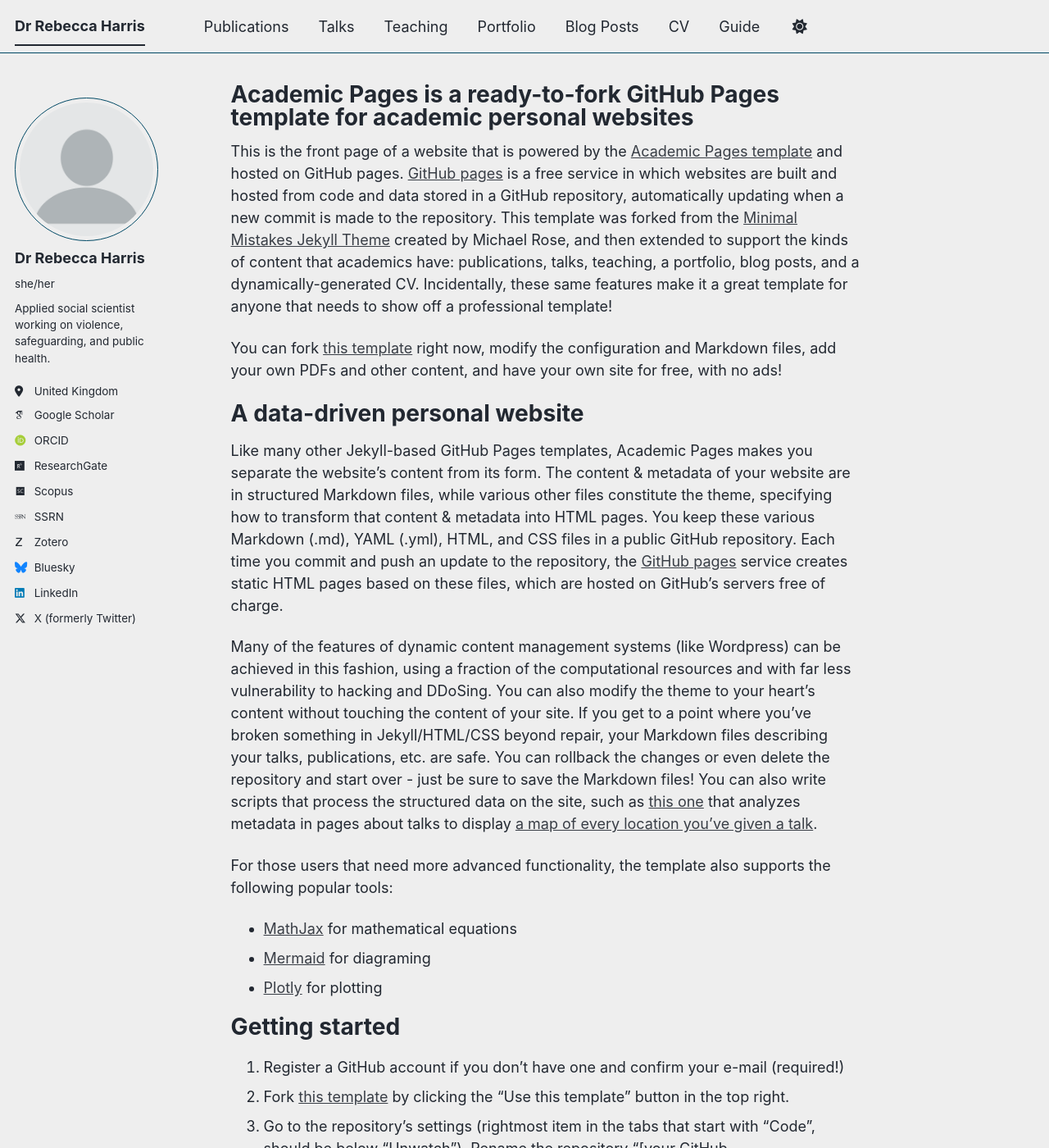
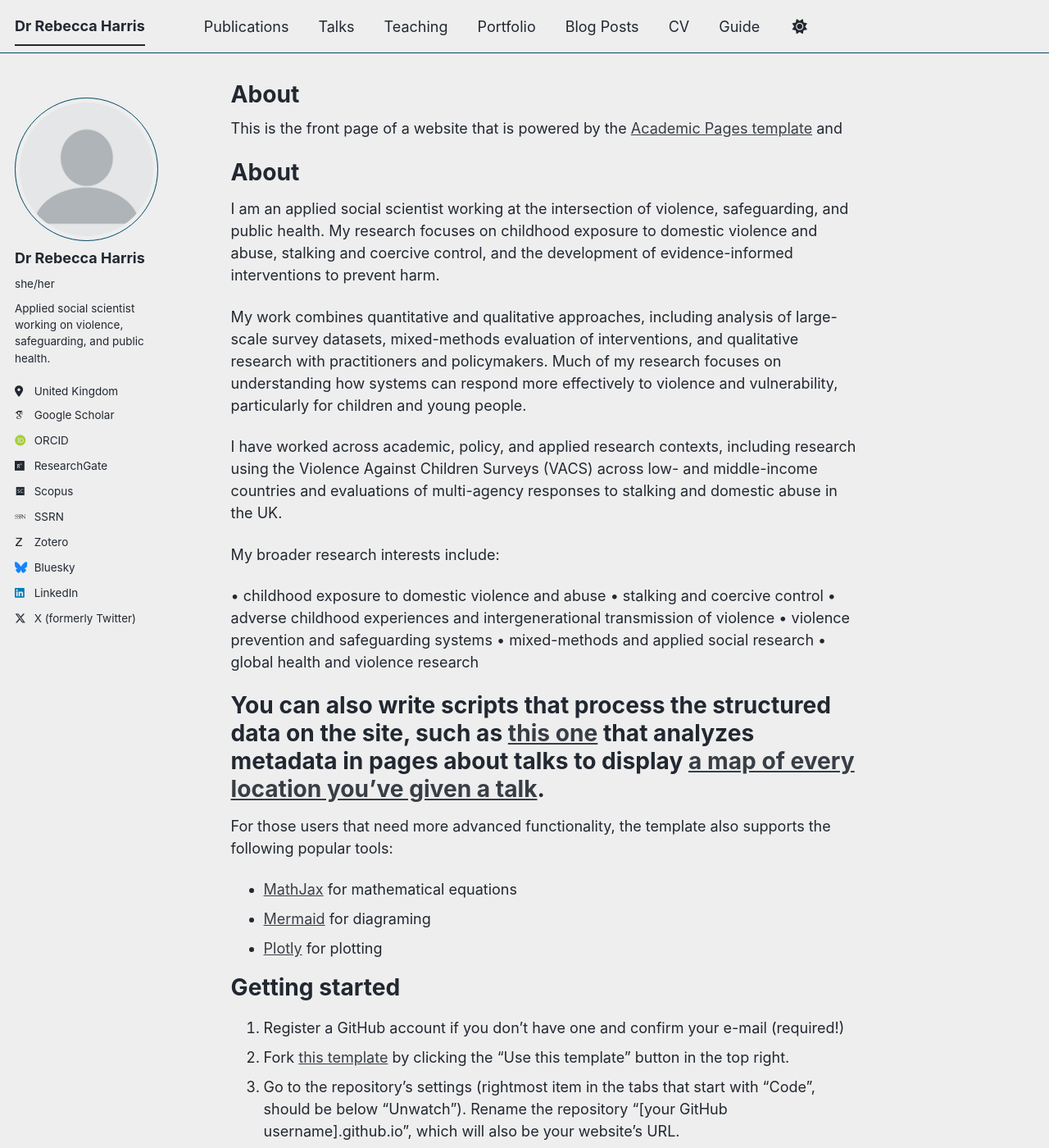
Before and after one commit to DrRebeccaHarris/drrebeccaharris.github.io, a Jekyll site: the page built from _pages/about.md, in a window 1280 px wide and 1400 px high. Shown: the whole window at 82% size. Built offline with Jekyll 4.4.1, drawn with Linux system fonts in a browser that asks for light colours; some web fonts are replaced; a script bundle is joined from its source files by our own code; library files that are not in the unit come from our copies.

Commit message:
Update about.md

```diff
--- a/_pages/about.md
+++ b/_pages/about.md
@@ -1,21 +1,32 @@
 ---
 permalink: /
-title: "Academic Pages is a ready-to-fork GitHub Pages template for academic personal websites"
+title: "About"
 author_profile: true
 redirect_from:
   - /about/
   - /about.html
 ---
 
-This is the front page of a website that is powered by the [Academic Pages template](https://github.com/academicpages/academicpages.github.io) and hosted on GitHub pages. [GitHub pages](https://pages.github.com) is a free service in which websites are built and hosted from code and data stored in a GitHub repository, automatically updating when a new commit is made to the repository. This template was forked from the [Minimal Mistakes Jekyll Theme](https://mmistakes.github.io/minimal-mistakes/) created by Michael Rose, and then extended to support the kinds of content that academics have: publications, talks, teaching, a portfolio, blog posts, and a dynamically-generated CV. Incidentally, these same features make it a great template for anyone that needs to show off a professional template!
+This is the front page of a website that is powered by the [Academic Pages template](https://github.com/academicpages/academicpages.github.io) and
 
- You can fork [this template](https://github.com/academicpages/academicpages.github.io) right now, modify the configuration and Markdown files, add your own PDFs and other content, and have your own site for free, with no ads!
+About
+======
+I am an applied social scientist working at the intersection of violence, safeguarding, and public health. My research focuses on childhood exposure to domestic violence and abuse, stalking and coercive control, and the development of evidence-informed interventions to prevent harm.
 
-A data-driven personal website
-======
-Like many other Jekyll-based GitHub Pages templates, Academic Pages makes you separate the website's content from its form. The content & metadata of your website are in structured Markdown files, while various other files constitute the theme, specifying how to transform that content & metadata into HTML pages. You keep these various Markdown (.md), YAML (.yml), HTML, and CSS files in a public GitHub repository. Each time you commit and push an update to the repository, the [GitHub pages](https://pages.github.com/) service creates static HTML pages based on these files, which are hosted on GitHub's servers free of charge.
+My work combines quantitative and qualitative approaches, including analysis of large-scale survey datasets, mixed-methods evaluation of interventions, and qualitative research with practitioners and policymakers. Much of my research focuses on understanding how systems can respond more effectively to violence and vulnerability, particularly for children and young people.
 
-Many of the features of dynamic content management systems (like Wordpress) can be achieved in this fashion, using a fraction of the computational resources and with far less vulnerability to hacking and DDoSing. You can also modify the theme to your heart's content without touching the content of your site. If you get to a point where you've broken something in Jekyll/HTML/CSS beyond repair, your Markdown files describing your talks, publications, etc. are safe. You can rollback the changes or even delete the repository and start over - just be sure to save the Markdown files! You can also write scripts that process the structured data on the site, such as [this one](https://github.com/academicpages/academicpages.github.io/blob/master/talkmap.ipynb) that analyzes metadata in pages about talks to display [a map of every location you've given a talk](https://academicpages.github.io/talkmap.html).
+I have worked across academic, policy, and applied research contexts, including research using the Violence Against Children Surveys (VACS) across low- and middle-income countries and evaluations of multi-agency responses to stalking and domestic abuse in the UK.
+
+My broader research interests include:
+
+• childhood exposure to domestic violence and abuse
+• stalking and coercive control
+• adverse childhood experiences and intergenerational transmission of violence
+• violence prevention and safeguarding systems
+• mixed-methods and applied social research
+• global health and violence research
+
+# You can also write scripts that process the structured data on the site, such as [this one](https://github.com/academicpages/academicpages.github.io/blob/master/talkmap.ipynb) that analyzes metadata in pages about talks to display [a map of every location you've given a talk](https://academicpages.github.io/talkmap.html).
 
 For those users that need more advanced functionality, the template also supports the following popular tools:
 - [MathJax](https://www.mathjax.org/) for mathematical equations
```
